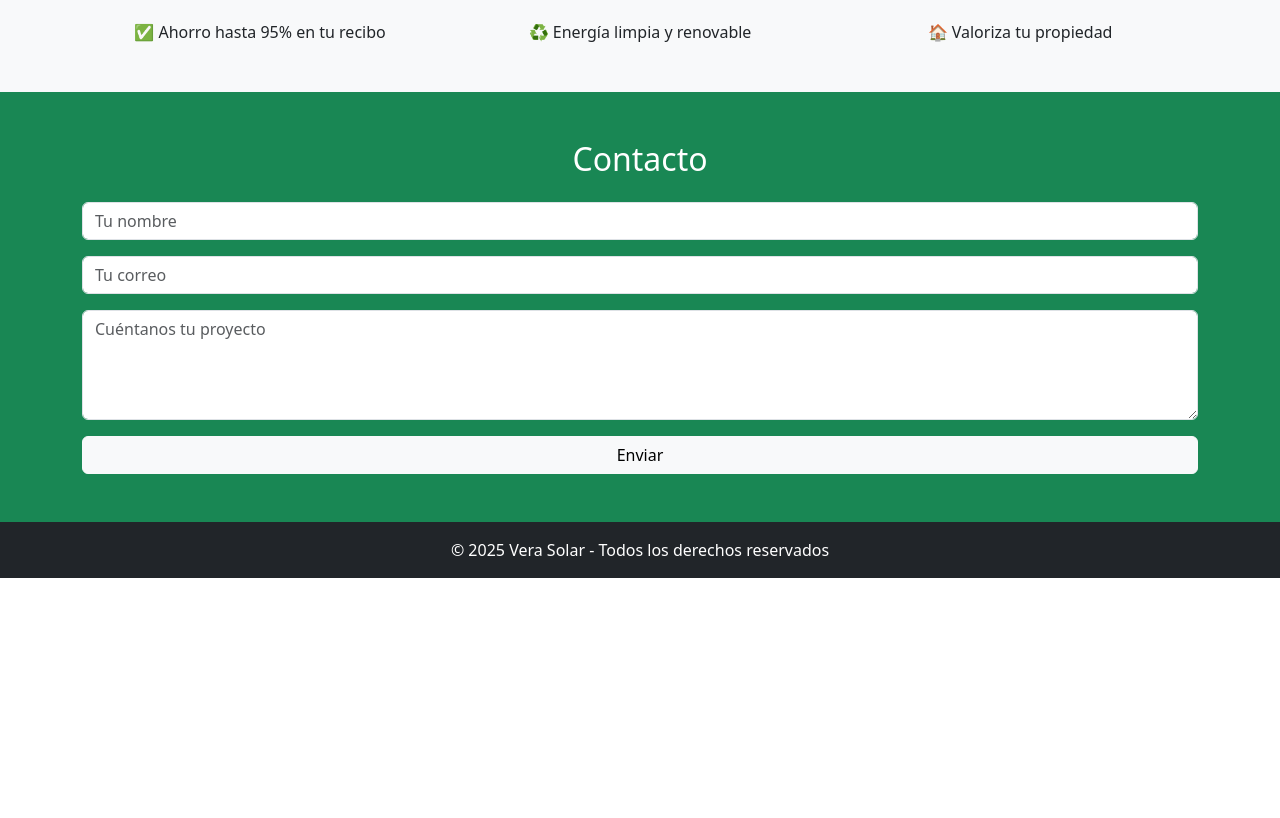
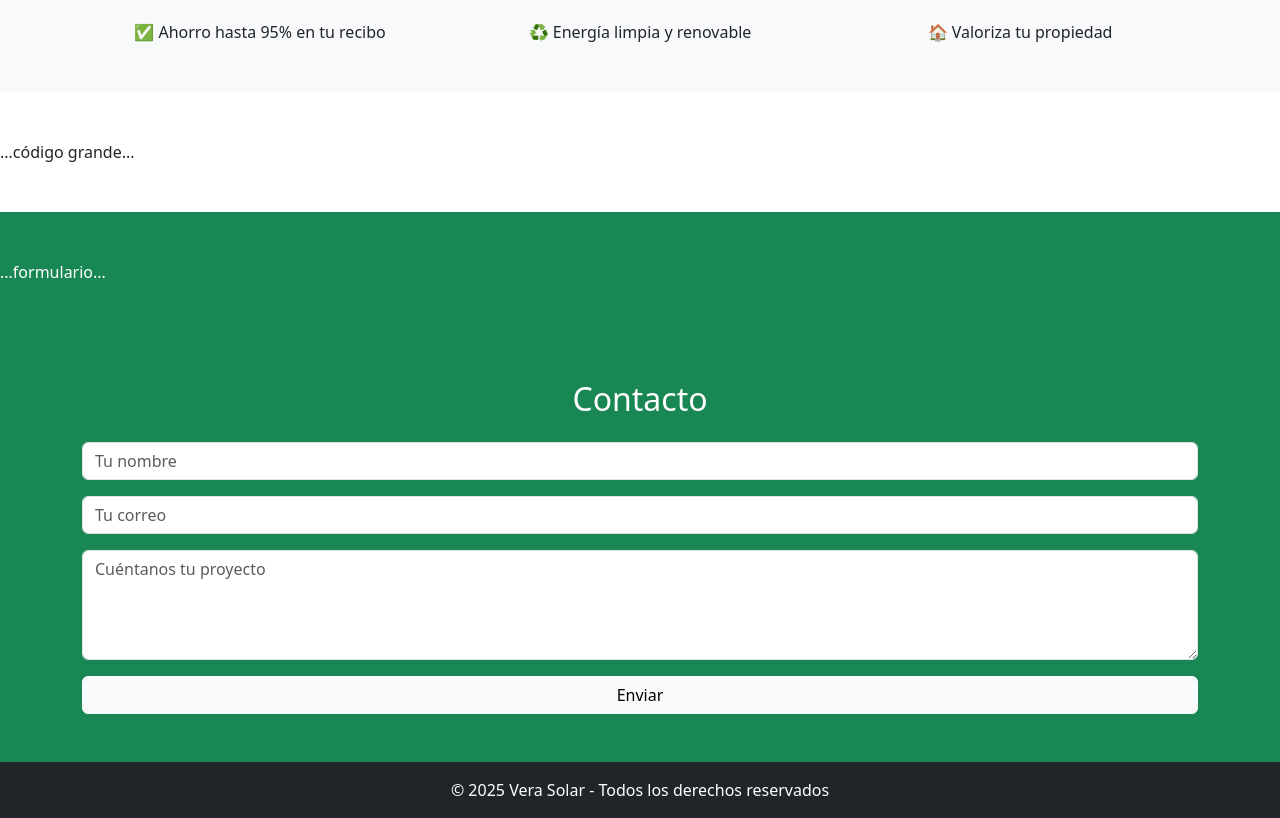
Before and after one commit to vera-solar/vera-solar.github.io, a plain HTML site: page index.html in a window 1280 px wide. Shown: the part 610-1428 px from the top of the page. Before the commit the page ends 1188 px from the top, so only its background shows below. Drawn offline with nearby package versions, Linux system fonts and the light colour scheme.

Commit message:
Update index.html

```diff
--- a/index.html
+++ b/index.html
@@ -40,7 +40,15 @@
   </div>
 </section>
 
+<!-- ===== CONCEPTOS CLAVE ===== -->
+<section id="conceptos" class="py-5">
+  ...código grande...
+</section>
+<!-- ===== FIN CONCEPTOS ===== -->
+
 <section id="contacto" class="bg-success text-white py-5">
+  ...formulario...
+</section><section id="contacto" class="bg-success text-white py-5">
   <div class="container">
     <h2 class="text-center mb-4">Contacto</h2>
     <form>
@@ -58,4 +66,5 @@
 
 <script src="https://cdn.jsdelivr.net/npm/bootstrap@5.3.0/dist/js/bootstrap.bundle.min.js"></script>
 </body>
+
 </html>
```
